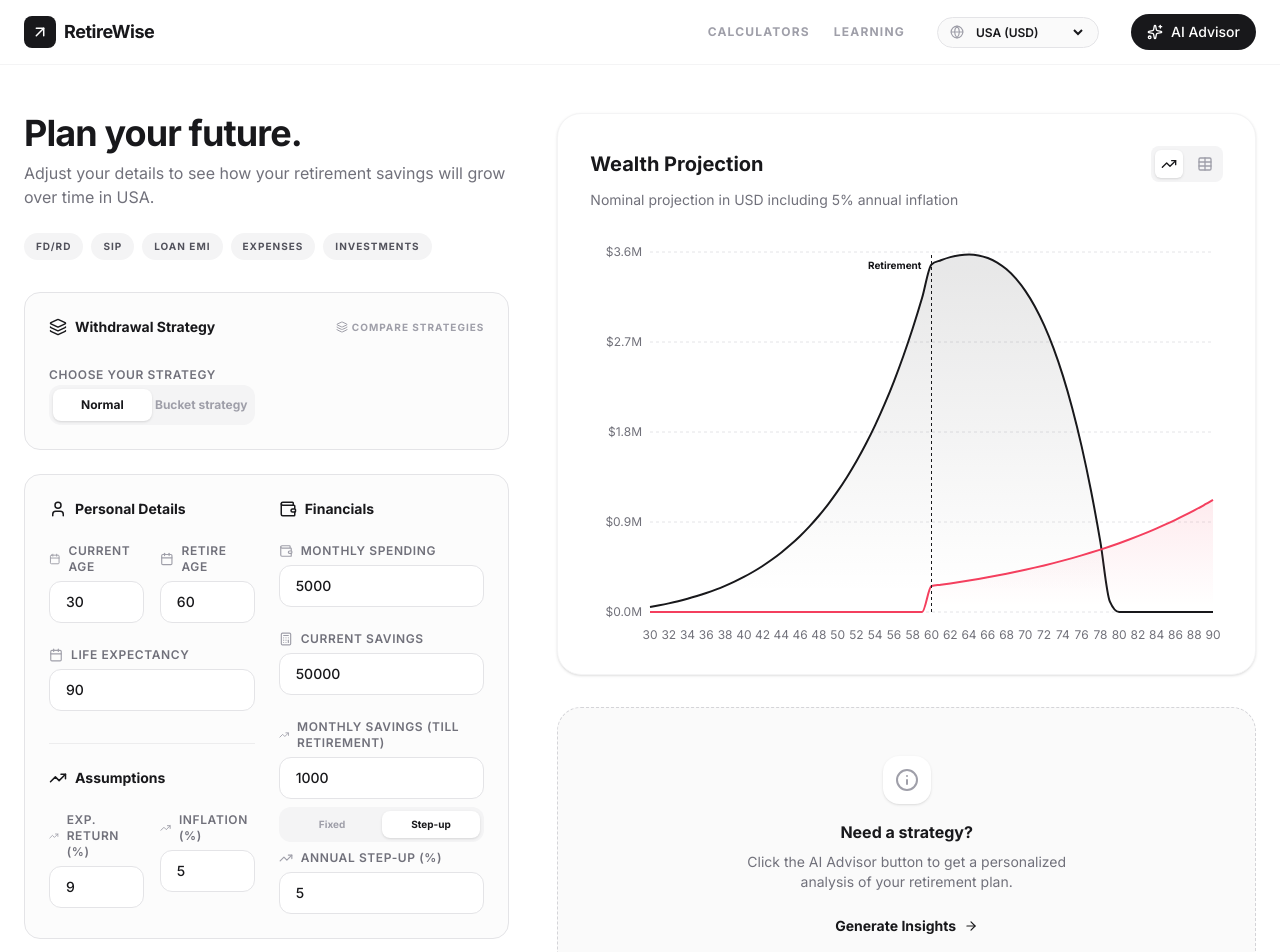
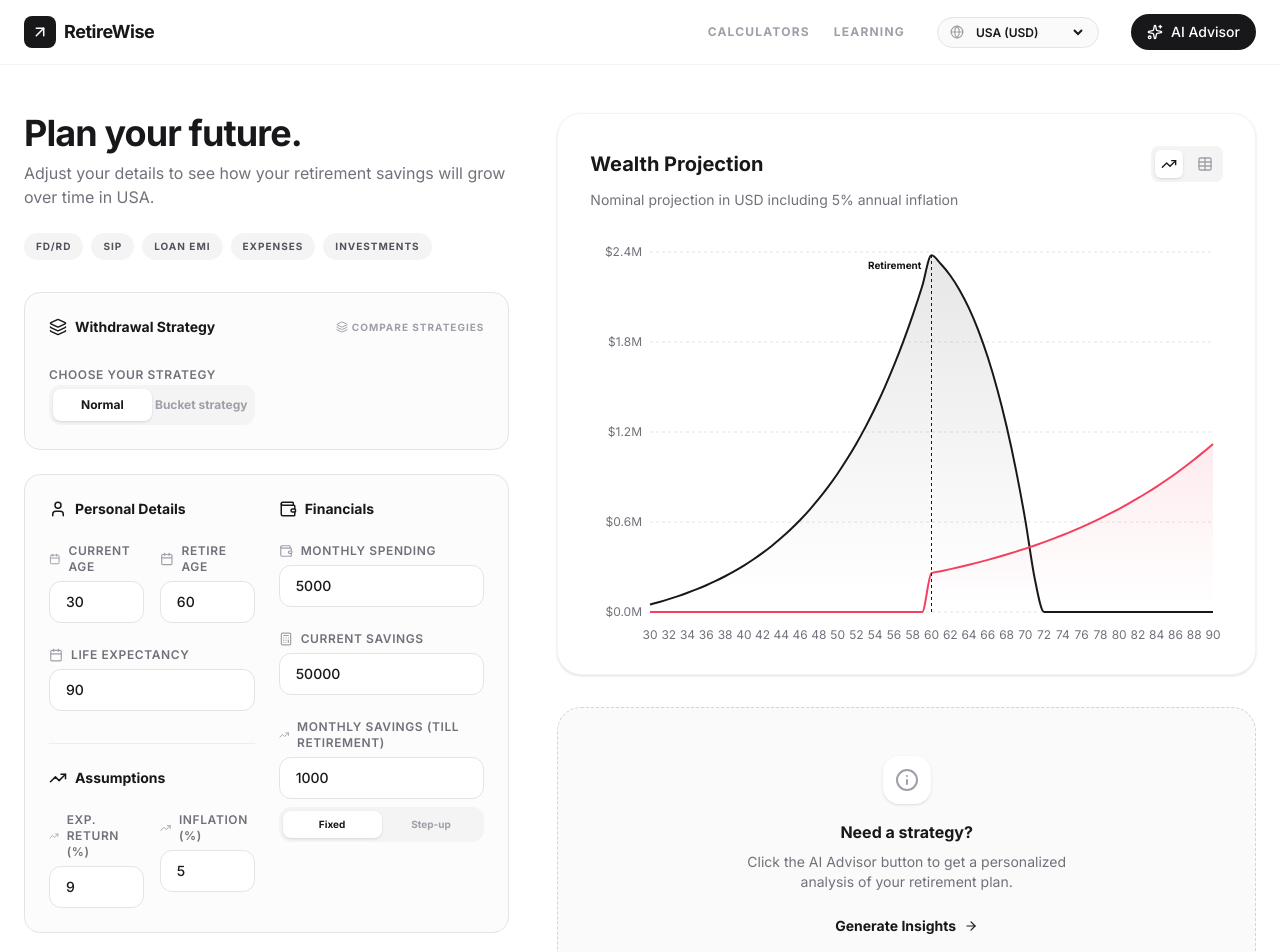
Before and after one commit to sachinmanchanda/retirewisev2, a React (Vite) app: page / in a window 1280 px wide. Shown: the top 952 px of the page. Built offline with nearby package versions, Linux system fonts and the light colour scheme.

Commit message:
Changed to fixed monthly as default

```diff
--- a/src/App.tsx
+++ b/src/App.tsx
@@ -24,7 +24,7 @@ const DEFAULT_DATA: RetirementData = {
   retirementAge: 60,
   currentSavings: 50000,
   monthlyContribution: 1000,
-  contributionType: 'step-up',
+  contributionType: 'fixed',
   stepUpRate: 5,
   expectedReturn: 9,
   inflationRate: 5,
```
